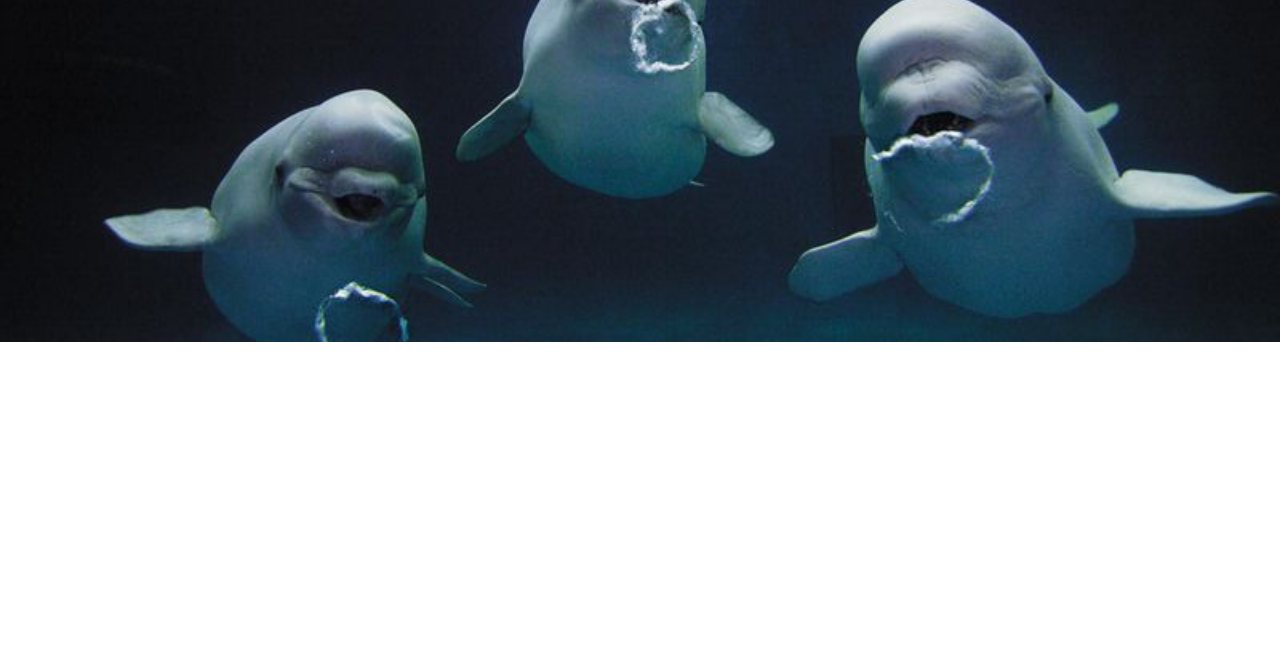
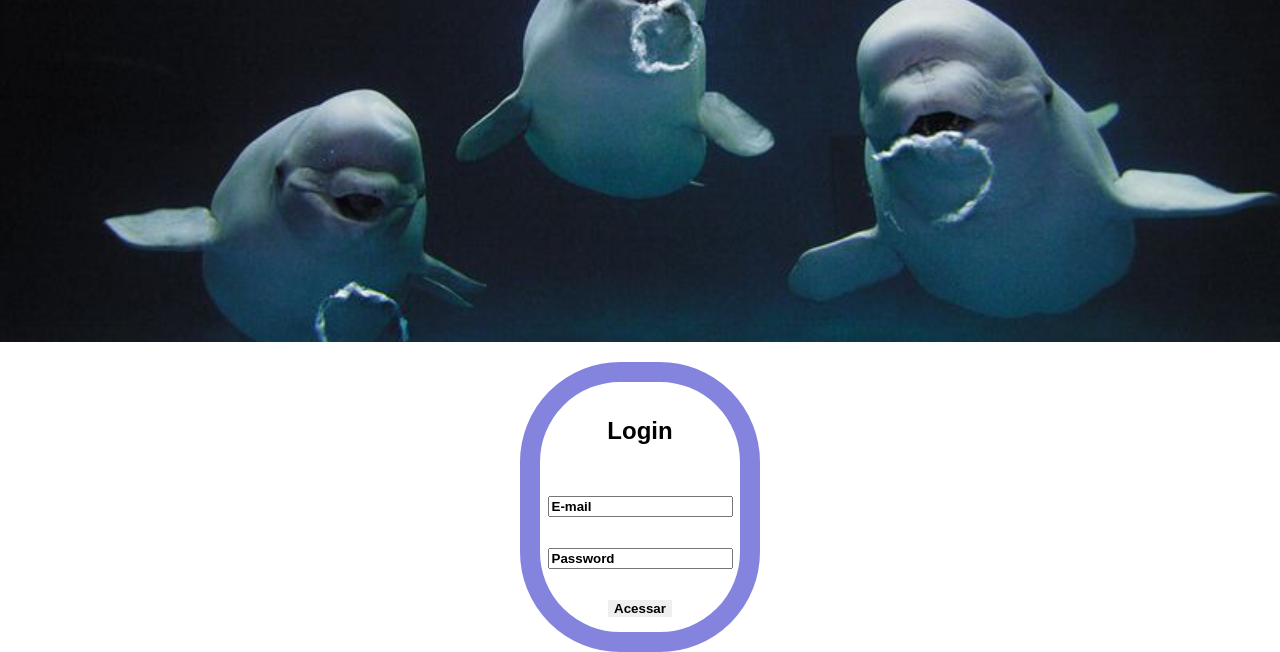
Before and after one commit to dtgardinalli/aula-html-css, a plain HTML site: page index.html in a window 1280 px wide. Shown: the part 218-870 px from the top of the page. Before the commit the page ends 800 px from the top, so only its background shows below. Drawn offline with Linux system fonts and the light colour scheme.

Commit message:
criar a janelinha de login

```diff
--- a/index.html
+++ b/index.html
@@ -18,7 +18,12 @@
         <h1>Bem vindo Beluguinha</h1>
     </header>
     <section>
-        <div></div>
+        <div>
+            <h2>Login</h2>
+            <input placeholder="E-mail" "type="email">
+            <input placeholder= "Password""type="password">
+            <button> Acessar</button>
+        </div>
     </section>
 </body>
 </html>
--- a/style.css
+++ b/style.css
@@ -33,4 +33,37 @@ header h1{
     color: white;
 margin-top: 100px;
 }
+
+section{
+    height: 250px;
+    width: 100%;
+    display: flex;
+    justify-content: center;
 }
+section div{
+      border: 20px solid rgb(132, 132, 223);
+      border-radius: 100px;
+        width: 200px;
+        height: 100%;
+        display: flex;
+       flex-direction: column;
+       justify-content: space-around;
+       align-items: center;
+       margin-top: 20px;
+}
+section div input::placeholder{
+    color: black;
+    font-size: 10pt;
+    font-weight: bold;
+}
+section div input:focus{
+    background-color: rgb(79, 79, 241);
+}
+section div button{
+  border: none;
+  border: 1px
+    background-color: white;
+    color: black;
+    font-weight: bold;
+    cursor: pointer;
+}
```
